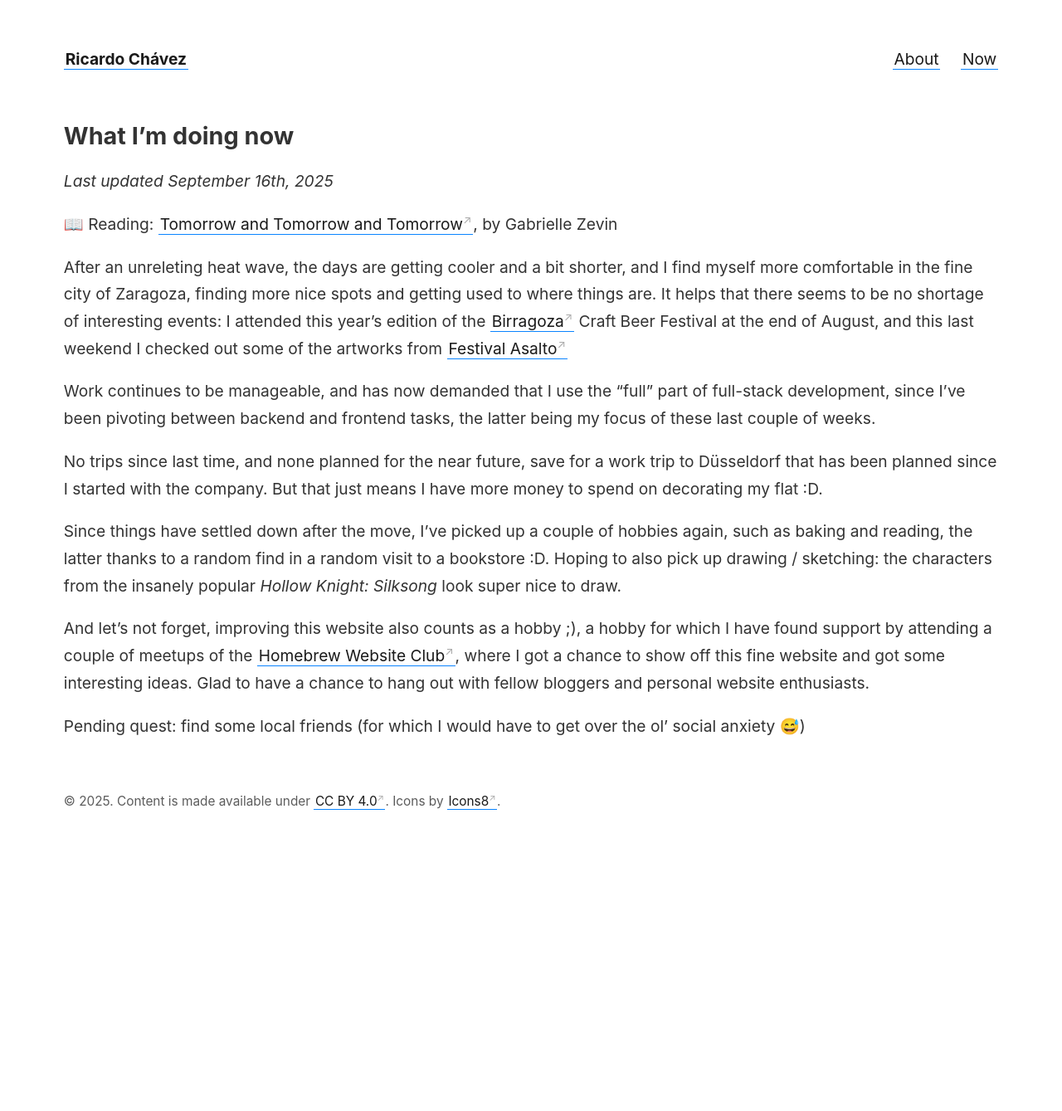
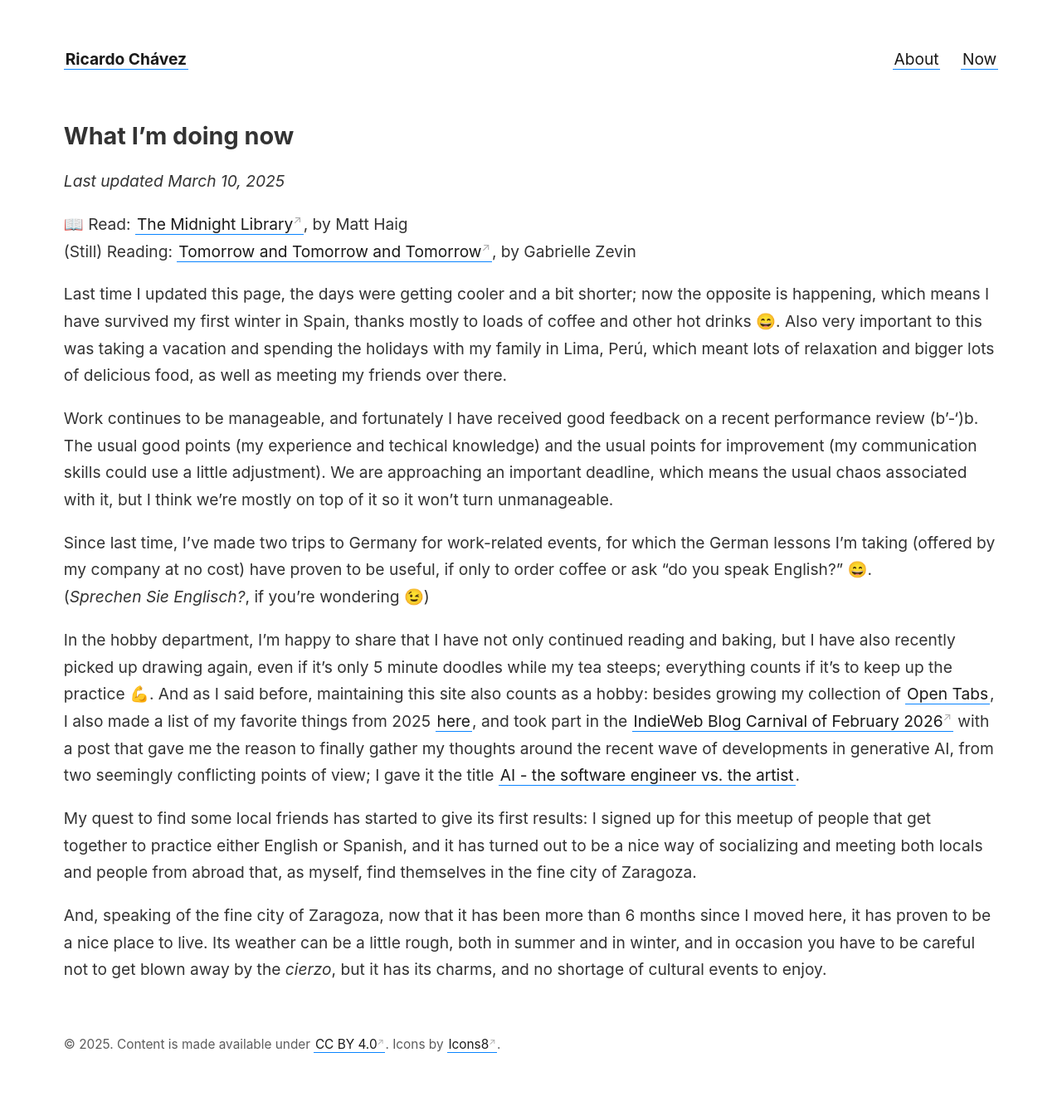
Before and after one commit to ricardochavezt/ricardochavezt.com, a Jekyll site: the page built from _pages/now.md, in a window 1280 px wide. Shown: the whole page at 83% size. Built offline with Jekyll 4.4.1, drawn with Linux system fonts in a browser that asks for light colours; before the commit the page ends 1046 px from its top, so only the background shows below that.

Commit message:
Updating /now

```diff
--- a/_pages/now.md
+++ b/_pages/now.md
@@ -6,18 +6,20 @@ permalink: /now
 
 ## What I'm doing now
 
-_Last updated September 16th, 2025_
+_Last updated March 10, 2025_
 
-📖 Reading: [Tomorrow and Tomorrow and Tomorrow](https://gabriellezevin.com/tomorrowx3/), by Gabrielle Zevin
+📖 Read: [The Midnight Library](https://www.matthaig.com/books/midnight-library/), by Matt Haig
+  (Still) Reading: [Tomorrow and Tomorrow and Tomorrow](https://gabriellezevin.com/tomorrowx3/), by Gabrielle Zevin
 
-After an unreleting heat wave, the days are getting cooler and a bit shorter, and I find myself more comfortable in the fine city of Zaragoza, finding more nice spots and getting used to where things are. It helps that there seems to be no shortage of interesting events: I attended this year's edition of the [Birragoza](https://cervezasartesanas.com/birragoza-2025/) Craft Beer Festival at the end of August, and this last weekend I checked out some of the artworks from [Festival Asalto](https://www.festivalasalto.com/)
+Last time I updated this page, the days were getting cooler and a bit shorter; now the opposite is happening, which means I have survived my first winter in Spain, thanks mostly to loads of coffee and other hot drinks 😄. Also very important to this was taking a vacation and spending the holidays with my family in Lima, Perú, which meant lots of relaxation and bigger lots of delicious food, as well as meeting my friends over there.
 
-Work continues to be manageable, and has now demanded that I use the "full" part of full-stack development, since I've been pivoting between backend and frontend tasks, the latter being my focus of these last couple of weeks.
+Work continues to be manageable, and fortunately I have received good feedback on a recent performance review (b'-')b. The usual good points (my experience and techical knowledge) and the usual points for improvement (my communication skills could use a little adjustment). We are approaching an important deadline, which means the usual chaos associated with it, but I think we're mostly on top of it so it won't turn unmanageable.
 
-No trips since last time, and none planned for the near future, save for a work trip to Düsseldorf that has been planned since I started with the company. But that just means I have more money to spend on decorating my flat :D.
+Since last time, I've made two trips to Germany for work-related events, for which the German lessons I'm taking (offered by my company at no cost) have proven to be useful, if only to order coffee or ask "do you speak English?" 😄.
+(_Sprechen Sie Englisch?_, if you're wondering 😉)
 
-Since things have settled down after the move, I've picked up a couple of hobbies again, such as baking and reading, the latter thanks to a random find in a random visit to a bookstore :D. Hoping to also pick up drawing / sketching: the characters from the insanely popular _Hollow Knight: Silksong_ look super nice to draw.
+In the hobby department, I'm happy to share that I have not only continued reading and baking, but I have also recently picked up drawing again, even if it's only 5 minute doodles while my tea steeps; everything counts if it's to keep up the practice 💪. And as I said before, maintaining this site also counts as a hobby: besides growing my collection of <a href="/open_tabs" class="internal-link">Open Tabs</a>, I also made a list of my favorite things from 2025 <a href="/my-favorite-things-from-2025" class="internal-link">here</a>, and took part in the [IndieWeb Blog Carnival of February 2026](https://zacharykai.net/notes/icfeb26) with a post that gave me the reason to finally gather my thoughts around the recent wave of developments in generative AI, from two seemingly conflicting points of view; I gave it the title <a href="/ai-the-software-engineer-vs-the-artist" class="internal-link">AI - the software engineer vs. the artist</a>.
 
-And let's not forget, improving this website also counts as a hobby ;), a hobby for which I have found support by attending a couple of meetups of the [Homebrew Website Club](https://indieweb.org/Homebrew_Website_Club), where I got a chance to show off this fine website and got some interesting ideas. Glad to have a chance to hang out with fellow bloggers and personal website enthusiasts.
+My quest to find some local friends has started to give its first results: I signed up for this meetup of people that get together to practice either English or Spanish, and it has turned out to be a nice way of socializing and meeting both locals and people from abroad that, as myself, find themselves in the fine city of Zaragoza.
 
-Pending quest: find some local friends (for which I would have to get over the ol' social anxiety 😅)
+And, speaking of the fine city of Zaragoza, now that it has been more than 6 months since I moved here, it has proven to be a nice place to live. Its weather can be a little rough, both in summer and in winter, and in occasion you have to be careful not to get blown away by the _cierzo_, but it has its charms, and no shortage of cultural events to enjoy.
```
